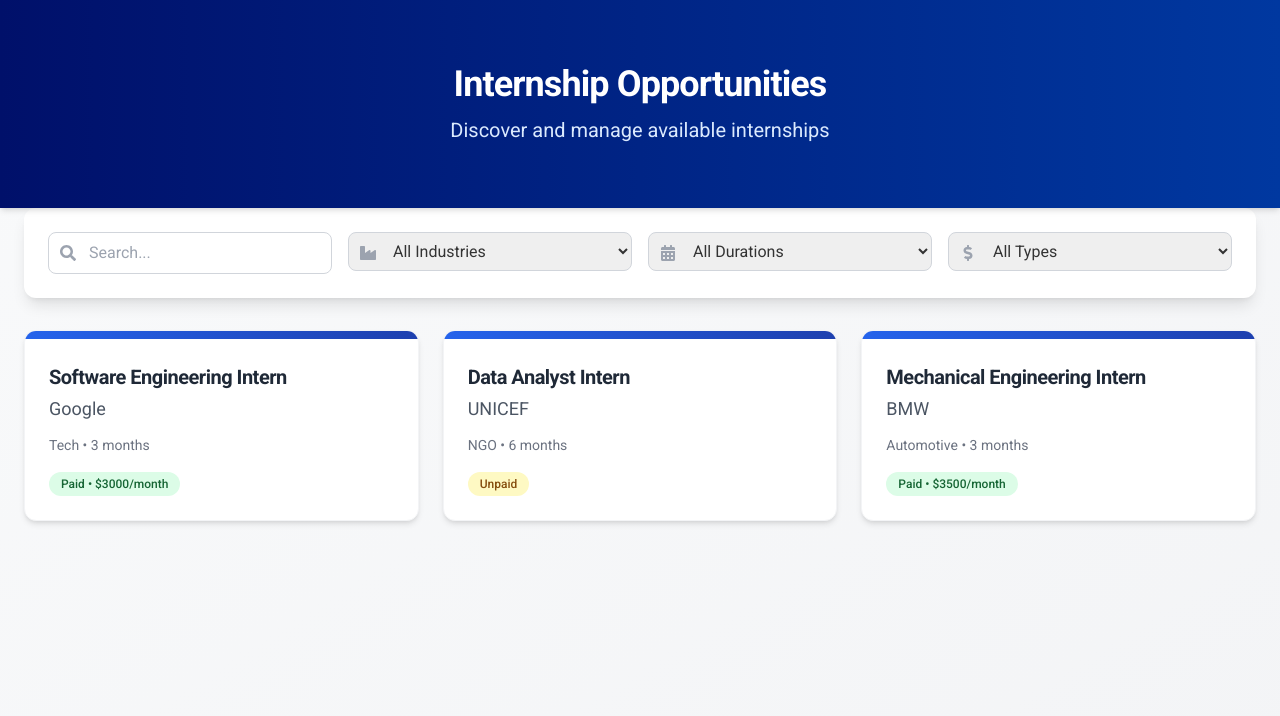
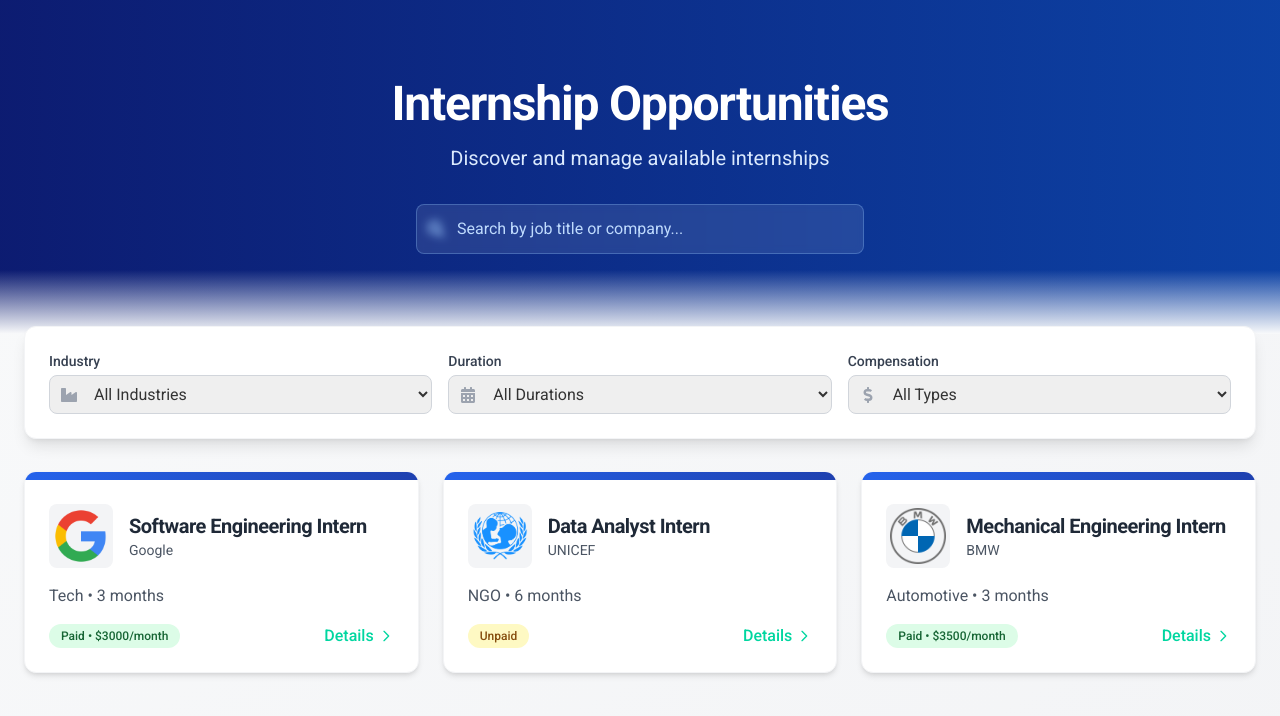
Before and after one commit to CSEN603-2025/Ghost-in-the-Machine, a React (Create React App) app: page /view-all-internships in a window 1280 px wide. Shown: the top 716 px of the page. Built offline with nearby package versions, Linux system fonts and the light colour scheme; a web font is replaced by a local one.

Commit message:
changed the design of 3 pages in the scad part

```diff
--- a/src/pages/ManageStudents.jsx
+++ b/src/pages/ManageStudents.jsx
@@ -45,29 +45,34 @@ const ManageStudents = () => {
   const [selectedStatus, setSelectedStatus] = useState('All');
   const navigate = useNavigate();
 
-  const filteredStudents =
-    selectedStatus === 'All'
-      ? dummyStudents
-      : dummyStudents.filter((s) => s.internshipStatus === selectedStatus);
+  const filteredStudents = selectedStatus === 'All'
+    ? dummyStudents
+    : dummyStudents.filter(s => s.internshipStatus === selectedStatus);
+
+  const handleCardClick = (studentId, studentImage) => {
+    navigate(`/students/${studentId}`, {
+      state: {
+        animateFrom: 'card',
+        cardImage: studentImage
+      }
+    });
+  };
 
   return (
-    <div className="min-h-screen bg-[#f9fafb]">
-      {/* Hero Section */}
-      <div className="bg-[#00106A] text-white py-12 px-6 md:px-20 text-center">
-        <h1 className="text-4xl font-bold mb-2">Student Internship Management</h1>
-        <p className="text-lg text-blue-100">Track and manage student internship progress with ease and clarity.</p>
+    <div className="min-h-screen bg-gradient-to-br from-gray-50 to-gray-100">
+      <div className="bg-[#00106A] text-white py-16 px-6 text-center">
+        <h1 className="text-4xl font-bold mb-3">Student Management</h1>
+        <p className="text-xl text-blue-100">Track student internship progress</p>
       </div>
 
-      <div className="p-6 md:p-10 max-w-7xl mx-auto">
-        {/* Section Title */}
-        <h2 className="text-2xl font-bold text-[#00106A] mb-6 text-center">Manage Students</h2>
-
-        {/* Filter */}
+      <div className="max-w-7xl mx-auto px-6 py-8">
         <div className="flex justify-center flex-wrap gap-4 mb-10">
           {['All', 'In Progress', 'Completed', 'Not Started'].map((status) => (
-            <button
+            <motion.button
               key={status}
-              className={`px-5 py-2.5 rounded-full border shadow-sm transition-all duration-300 font-medium ${
+              whileHover={{ scale: 1.05 }}
+              whileTap={{ scale: 0.95 }}
+              className={`px-5 py-2.5 rounded-full border shadow-sm font-medium ${
                 selectedStatus === status
                   ? 'bg-[#00106A] text-white'
                   : 'bg-white text-[#00106A] hover:bg-gray-100'
@@ -75,31 +80,30 @@ const ManageStudents = () => {
               onClick={() => setSelectedStatus(status)}
             >
               {status}
-            </button>
+            </motion.button>
           ))}
         </div>
 
-        {/* Student Cards */}
         <div className="grid grid-cols-1 sm:grid-cols-2 md:grid-cols-3 lg:grid-cols-4 gap-8">
           {filteredStudents.map((student) => (
             <motion.div
               key={student.id}
+              initial={{ opacity: 0, y: 20 }}
+              animate={{ opacity: 1, y: 0 }}
               whileHover={{ scale: 1.02 }}
-              className="bg-white p-6 rounded-2xl shadow-md hover:shadow-lg transition-all cursor-pointer"
-              onClick={() => navigate(`/students/${student.id}`)}
+              className="bg-white p-6 rounded-2xl shadow-md hover:shadow-lg cursor-pointer"
+              onClick={() => handleCardClick(student.id, student.image)}
             >
-              <img
+              <motion.img
                 src={student.image}
                 alt={student.name}
                 className="w-24 h-24 rounded-full mx-auto mb-4 object-cover shadow-sm"
+                layoutId={`student-image-${student.id}`}
               />
               <div className="text-center">
                 <h3 className="text-xl font-semibold text-[#00106A]">{student.name}</h3>
                 <p className="text-sm text-gray-600">{student.major}</p>
-                <p className="text-xs text-gray-500">{student.year}</p>
-                <span
-                  className={`inline-block mt-3 text-xs font-medium px-3 py-1 rounded-full ${statusColors[student.internshipStatus]}`}
-                >
+                <span className={`inline-block mt-3 text-xs font-medium px-3 py-1 rounded-full ${statusColors[student.internshipStatus]}`}>
                   {student.internshipStatus}
                 </span>
               </div>
--- a/src/pages/ViewAllInternships.jsx
+++ b/src/pages/ViewAllInternships.jsx
@@ -38,6 +38,19 @@ const internshipsMock = [
   },
 ];
 
+const getCompanyLogo = (companyName) => {
+  switch(companyName.toLowerCase()) {
+    case 'google':
+      return '/logos/google-logo.png';
+    case 'unicef':
+      return '/logos/unicef-logo.png';
+    case 'bmw':
+      return '/logos/bmw-logo.png';
+    default:
+      return '/logos/default-logo.png';
+  }
+};
+
 const ViewAllInternships = () => {
   const [searchTerm, setSearchTerm] = useState('');
   const [industryFilter, setIndustryFilter] = useState('');
@@ -46,71 +59,92 @@ const ViewAllInternships = () => {
   const [selectedInternship, setSelectedInternship] = useState(null);
 
   const filteredInternships = internshipsMock.filter((internship) => {
-    return (
-      internship.title.toLowerCase().includes(searchTerm.toLowerCase()) &&
-      (industryFilter === '' || internship.industry === industryFilter) &&
-      (durationFilter === '' || internship.duration === durationFilter) &&
-      (paidFilter === '' ||
+    const matchesSearch = searchTerm === '' ||
+      internship.title.toLowerCase().includes(searchTerm.toLowerCase()) ||
+      internship.company.toLowerCase().includes(searchTerm.toLowerCase());
+
+    const matchesIndustry = industryFilter === '' || internship.industry === industryFilter;
+    const matchesDuration = durationFilter === '' || internship.duration === durationFilter;
+    const matchesPaid = paidFilter === '' ||
       (paidFilter === 'paid' && internship.paid) ||
-        (paidFilter === 'unpaid' && !internship.paid))
-    );
+      (paidFilter === 'unpaid' && !internship.paid);
+
+    return matchesSearch && matchesIndustry && matchesDuration && matchesPaid;
   });
 
-
+  const detailsVariants = {
+    hidden: { opacity: 0, y: 30 },
+    visible: { opacity: 1, y: 0 },
+    exit: { opacity: 0, y: 30 },
+  };
 
   return (
     <div className="min-h-screen bg-gradient-to-br from-gray-50 to-gray-100">
-      {/* Premium Hero Section */}
       <motion.div
         initial={{ opacity: 0, y: -20 }}
         animate={{ opacity: 1, y: 0 }}
-        className="relative bg-gradient-to-r from-[#00106A] to-[#0038A0] py-16 shadow-md"
+        transition={{ duration: 0.5 }}
+        className="relative overflow-hidden"
       >
-        <div className="max-w-7xl mx-auto px-6 text-center">
+        <div className="absolute inset-0 bg-gradient-to-r from-[#00106A] to-[#0038A0] opacity-95"></div>
+        <div className="max-w-7xl mx-auto px-6 py-20 relative z-10">
+          <div className="text-center">
             <motion.h1
-            initial={{ opacity: 0 }}
-            animate={{ opacity: 1 }}
+              initial={{ opacity: 0, y: 20 }}
+              animate={{ opacity: 1, y: 0 }}
               transition={{ delay: 0.2 }}
-            className="text-4xl font-bold text-white mb-3"
+              className="text-4xl md:text-5xl font-bold text-white mb-4"
             >
               Internship Opportunities
             </motion.h1>
             <motion.p
-            initial={{ opacity: 0 }}
-            animate={{ opacity: 1 }}
+              initial={{ opacity: 0, y: 20 }}
+              animate={{ opacity: 1, y: 0 }}
               transition={{ delay: 0.3 }}
-            className="text-xl text-blue-100"
+              className="text-xl text-blue-100 max-w-2xl mx-auto mb-8"
             >
               Discover and manage available internships
             </motion.p>
-        </div>
-      </motion.div>
-
-      {/* Search and Filters */}
-      <div className="max-w-7xl mx-auto px-6 py-8 -mt-8">
             <motion.div
               initial={{ opacity: 0, y: 20 }}
               animate={{ opacity: 1, y: 0 }}
-          className="bg-white rounded-xl shadow-lg p-6 mb-8 grid grid-cols-1 md:grid-cols-4 gap-4"
+              transition={{ delay: 0.4 }}
+              className="flex justify-center"
             >
-          <div className="relative">
+              <div className="w-full max-w-md relative">
                 <div className="absolute inset-y-0 left-0 pl-3 flex items-center pointer-events-none">
-              <FaSearch className="text-gray-400" />
+                  <FaSearch className="text-blue-300" />
                 </div>
                 <input
                   type="text"
-              placeholder="Search..."
-              className="w-full pl-10 pr-4 py-2 border border-gray-300 rounded-lg focus:ring-2 focus:ring-blue-500 focus:border-blue-500"
+                  placeholder="Search by job title or company..."
                   value={searchTerm}
                   onChange={(e) => setSearchTerm(e.target.value)}
+                  className="w-full pl-10 pr-4 py-3 bg-white/10 backdrop-blur-sm border border-blue-300/30 rounded-lg text-white placeholder-blue-200 focus:outline-none focus:ring-2 focus:ring-blue-500 focus:border-transparent"
                 />
               </div>
+            </motion.div>
+          </div>
+        </div>
+        <div className="absolute bottom-0 left-0 right-0 h-16 bg-gradient-to-t from-gray-50 to-transparent"></div>
+      </motion.div>
 
+      <div className="max-w-7xl mx-auto px-6 py-8 -mt-10 relative z-20">
+        <motion.div
+          initial={{ opacity: 0, y: 20 }}
+          animate={{ opacity: 1, y: 0 }}
+          transition={{ delay: 0.5 }}
+          className="bg-white rounded-xl shadow-lg p-6 mb-8 border border-gray-100"
+        >
+          <div className="grid grid-cols-1 md:grid-cols-3 gap-4 items-end">
+            <div>
+              <label htmlFor="industry-filter" className="block text-sm font-medium text-gray-700 mb-1">Industry</label>
               <div className="relative">
                 <div className="absolute inset-y-0 left-0 pl-3 flex items-center pointer-events-none">
                   <FaIndustry className="text-gray-400" />
                 </div>
                 <select
+                  id="industry-filter"
                   className="w-full pl-10 pr-4 py-2 border border-gray-300 rounded-lg focus:ring-2 focus:ring-blue-500 focus:border-blue-500"
                   value={industryFilter}
                   onChange={(e) => setIndustryFilter(e.target.value)}
@@ -121,12 +155,16 @@ const ViewAllInternships = () => {
                   <option value="Automotive">Automotive</option>
                 </select>
               </div>
+            </div>
 
+            <div>
+              <label htmlFor="duration-filter" className="block text-sm font-medium text-gray-700 mb-1">Duration</label>
               <div className="relative">
                 <div className="absolute inset-y-0 left-0 pl-3 flex items-center pointer-events-none">
                   <FaCalendarAlt className="text-gray-400" />
                 </div>
                 <select
+                  id="duration-filter"
                   className="w-full pl-10 pr-4 py-2 border border-gray-300 rounded-lg focus:ring-2 focus:ring-blue-500 focus:border-blue-500"
                   value={durationFilter}
                   onChange={(e) => setDurationFilter(e.target.value)}
@@ -136,12 +174,16 @@ const ViewAllInternships = () => {
                   <option value="6 months">6 months</option>
                 </select>
               </div>
+            </div>
 
+            <div>
+              <label htmlFor="paid-filter" className="block text-sm font-medium text-gray-700 mb-1">Compensation</label>
               <div className="relative">
                 <div className="absolute inset-y-0 left-0 pl-3 flex items-center pointer-events-none">
                   <FaDollarSign className="text-gray-400" />
                 </div>
                 <select
+                  id="paid-filter"
                   className="w-full pl-10 pr-4 py-2 border border-gray-300 rounded-lg focus:ring-2 focus:ring-blue-500 focus:border-blue-500"
                   value={paidFilter}
                   onChange={(e) => setPaidFilter(e.target.value)}
@@ -151,12 +193,14 @@ const ViewAllInternships = () => {
                   <option value="unpaid">Unpaid</option>
                 </select>
               </div>
+            </div>
+          </div>
         </motion.div>
 
-        {/* Internship Cards */}
         <motion.div
           initial={{ opacity: 0 }}
           animate={{ opacity: 1 }}
+          transition={{ staggerChildren: 0.1 }}
           className="grid grid-cols-1 md:grid-cols-2 lg:grid-cols-3 gap-6"
         >
           {filteredInternships.map((internship) => (
@@ -164,56 +208,86 @@ const ViewAllInternships = () => {
               key={internship.id}
               initial={{ y: 20, opacity: 0 }}
               animate={{ y: 0, opacity: 1 }}
-              whileHover={{ y: -5 }}
+              whileHover={{
+                y: -5,
+                boxShadow: "0 10px 25px -5px rgba(0, 0, 0, 0.1)"
+              }}
               onClick={() => setSelectedInternship(internship)}
               className="bg-white rounded-xl shadow-md overflow-hidden cursor-pointer transition-all duration-300 h-full flex flex-col border border-gray-100 hover:ring-2 hover:ring-opacity-30 hover:ring-[#00D6A0]"
             >
               <div className="h-2 w-full bg-gradient-to-r from-blue-600 to-blue-800"></div>
               <div className="p-6 flex-1 flex flex-col">
-                <h3 className="text-xl font-bold text-gray-800 mb-1">{internship.title}</h3>
-                <p className="text-lg text-gray-600 mb-3">{internship.company}</p>
-                <p className="text-sm text-gray-500 mb-4">{internship.industry} • {internship.duration}</p>
+                <div className="flex items-center mb-4">
+                  <div className="w-16 h-16 rounded-lg bg-gray-100 flex items-center justify-center overflow-hidden">
+                    <img
+                      src={getCompanyLogo(internship.company)}
+                      alt={`${internship.company} logo`}
+                      className="w-full h-full object-contain p-1"
+                    />
+                  </div>
+                  <div className="ml-4">
+                    <h2 className="text-xl font-bold text-gray-800">{internship.title}</h2>
+                    <p className="text-sm text-gray-600">{internship.company}</p>
+                  </div>
+                </div>
 
-                <div className="mt-auto">
+                <p className="text-gray-600 mb-4">{internship.industry} • {internship.duration}</p>
+
+                <div className="mt-auto flex justify-between items-center">
                   <span className={`inline-block px-3 py-1 rounded-full text-xs font-medium ${
                     internship.paid ? 'bg-green-100 text-green-800' : 'bg-yellow-100 text-yellow-800'
                   }`}>
                     {internship.paid ? 'Paid' : 'Unpaid'} {internship.paid && `• ${internship.salary}`}
                   </span>
+                  <motion.div
+                    whileHover={{ x: 5 }}
+                    className="text-[#00D6A0] font-medium flex items-center"
+                  >
+                    Details
+                    <svg
+                      className="w-4 h-4 ml-1"
+                      fill="none"
+                      stroke="currentColor"
+                      viewBox="0 0 24 24"
+                    >
+                      <path strokeLinecap="round" strokeLinejoin="round" strokeWidth={2} d="M9 5l7 7-7 7" />
+                    </svg>
+                  </motion.div>
                 </div>
               </div>
             </motion.div>
           ))}
         </motion.div>
 
-        {/* Empty State */}
         {filteredInternships.length === 0 && (
-          <div className="col-span-full text-center py-12">
+          <motion.div
+            initial={{ opacity: 0 }}
+            animate={{ opacity: 1 }}
+            className="col-span-full text-center py-12"
+          >
             <div className="mx-auto max-w-md">
               <FaSearch className="mx-auto h-12 w-12 text-gray-400" />
               <h3 className="mt-2 text-lg font-medium text-gray-900">No internships found</h3>
               <p className="mt-1 text-gray-500">Try adjusting your search or filter criteria</p>
             </div>
-          </div>
+          </motion.div>
         )}
       </div>
 
-      {/* Internship Detail Modal */}
       <AnimatePresence>
         {selectedInternship && (
           <motion.div
-            initial={{ opacity: 0 }}
-            animate={{ opacity: 1 }}
-            exit={{ opacity: 0 }}
+            key="details"
+            initial="hidden"
+            animate="visible"
+            exit="exit"
+            variants={detailsVariants}
             className="fixed inset-0 bg-black bg-opacity-50 flex items-center justify-center z-50"
             onClick={() => setSelectedInternship(null)}
           >
             <motion.div
               className="bg-white rounded-xl shadow-xl max-w-2xl w-full mx-4 relative"
               onClick={(e) => e.stopPropagation()}
-              initial={{ y: 30, opacity: 0 }}
-              animate={{ y: 0, opacity: 1 }}
-              exit={{ y: 30, opacity: 0 }}
             >
               <div className="h-2 w-full bg-gradient-to-r from-blue-600 to-blue-800 rounded-t-xl"></div>
               <div className="p-6">
@@ -221,16 +295,22 @@ const ViewAllInternships = () => {
                   onClick={() => setSelectedInternship(null)}
                   className="absolute top-4 right-4 text-gray-500 hover:text-gray-700"
                 >
-                  <FaTimes className="text-2xl" />
+                  <svg className="w-6 h-6" fill="none" stroke="currentColor" viewBox="0 0 24 24">
+                    <path strokeLinecap="round" strokeLinejoin="round" strokeWidth={2} d="M6 18L18 6M6 6l12 12" />
+                  </svg>
                 </button>
 
                 <div className="flex items-center mb-6">
-                  <div className="w-16 h-16 rounded-lg bg-blue-100 flex items-center justify-center text-blue-600 mr-4">
-                    <FaBuilding size={24} />
+                  <div className="w-20 h-20 rounded-lg bg-gray-100 flex items-center justify-center overflow-hidden mr-4">
+                    <img
+                      src={getCompanyLogo(selectedInternship.company)}
+                      alt={`${selectedInternship.company} logo`}
+                      className="w-full h-full object-contain p-1"
+                    />
                   </div>
                   <div>
                     <h2 className="text-2xl font-bold text-gray-800">{selectedInternship.title}</h2>
-                    <p className="text-lg text-gray-600">{selectedInternship.company}</p>
+                    <p className="text-gray-600">{selectedInternship.company} • {selectedInternship.industry}</p>
                   </div>
                 </div>
 
@@ -256,7 +336,7 @@ const ViewAllInternships = () => {
                   <p className="text-gray-600">{selectedInternship.skills}</p>
                 </div>
 
-                <div>
+                <div className="mb-6">
                   <h3 className="font-semibold text-lg mb-2 text-gray-800">Description</h3>
                   <p className="text-gray-600">{selectedInternship.description}</p>
                 </div>
```
Also changed, not shown: src/pages/StudentProfile.jsx (+53 -101 lines). Lines whose indentation alone changed are shown as unchanged.
